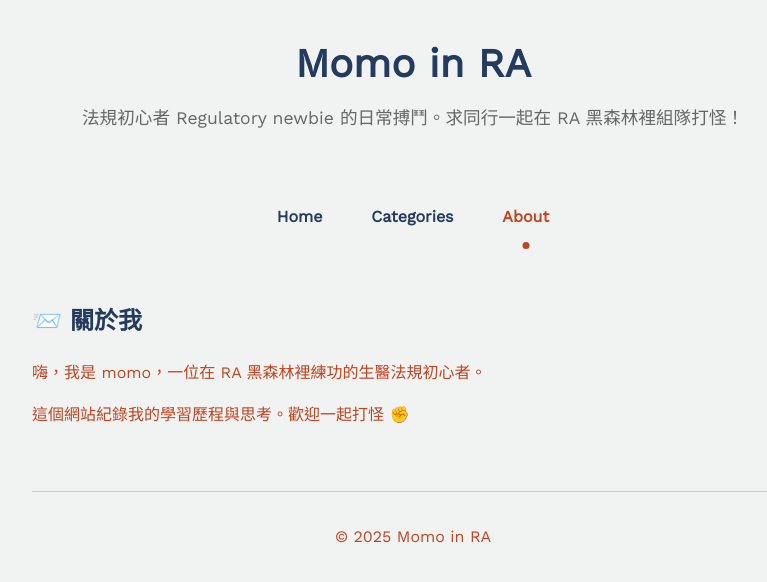
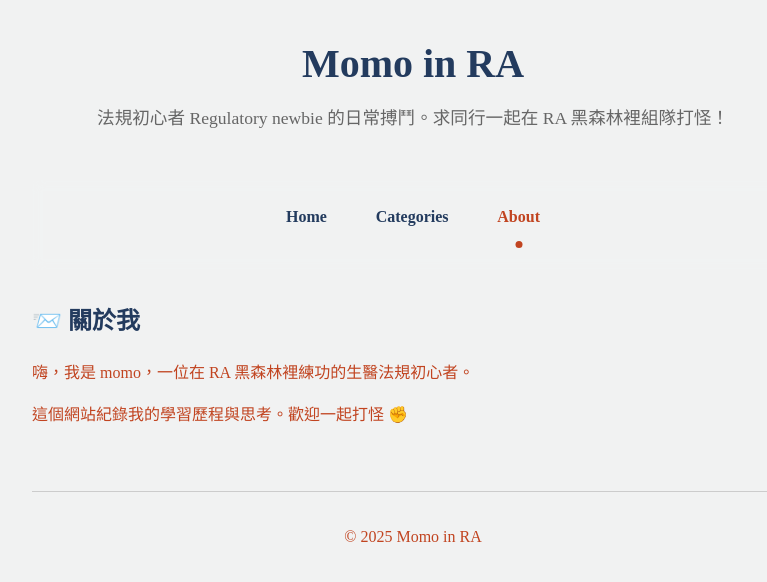
Before and after one commit to MomoInRA/github.io, a Jekyll site: the page built from about.html, in a window 1280 px wide. Shown: the top 582 px of the page, without its empty margins (227-994 px from the left). Built offline with Jekyll 4.4.1, drawn with Linux system fonts in a browser that asks for light colours.

Commit message:
Update style.css

```diff
--- a/assets/css/style.css
+++ b/assets/css/style.css
@@ -3,7 +3,8 @@
 :root{
   --color-background: #F1F2F2;
   --color-foreground: #C14420;   /* 內文本色 */
-  --font-main: 'Work Sans', sans-serif;
+  --font-main: 'Merriweather', serif;   /* 正文 */
+  --font-heading: 'Inter', sans-serif;  /* 標題 */
   --content-width: 826px;
 
   --heading-color: #233B5E;      /* 標題與導覽靛藍 */
```
